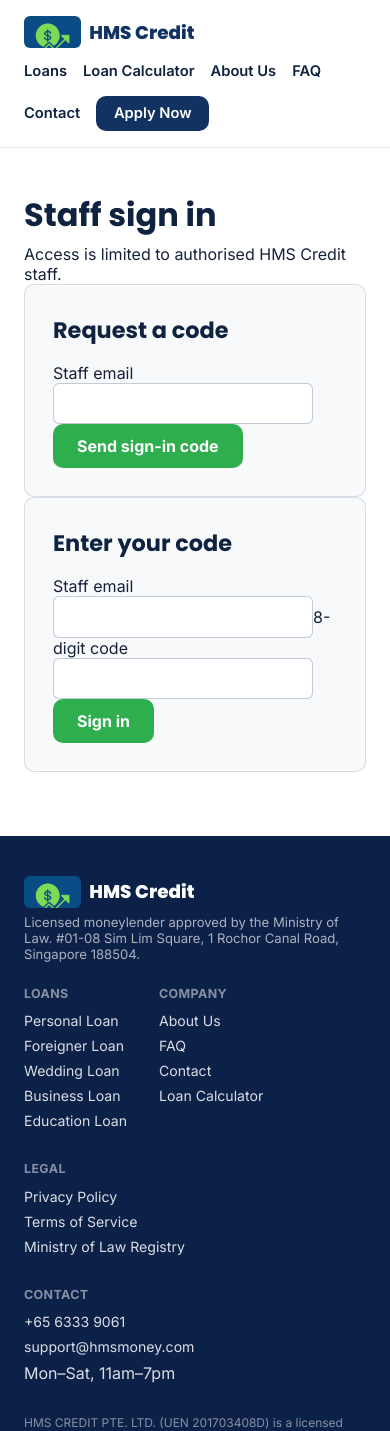
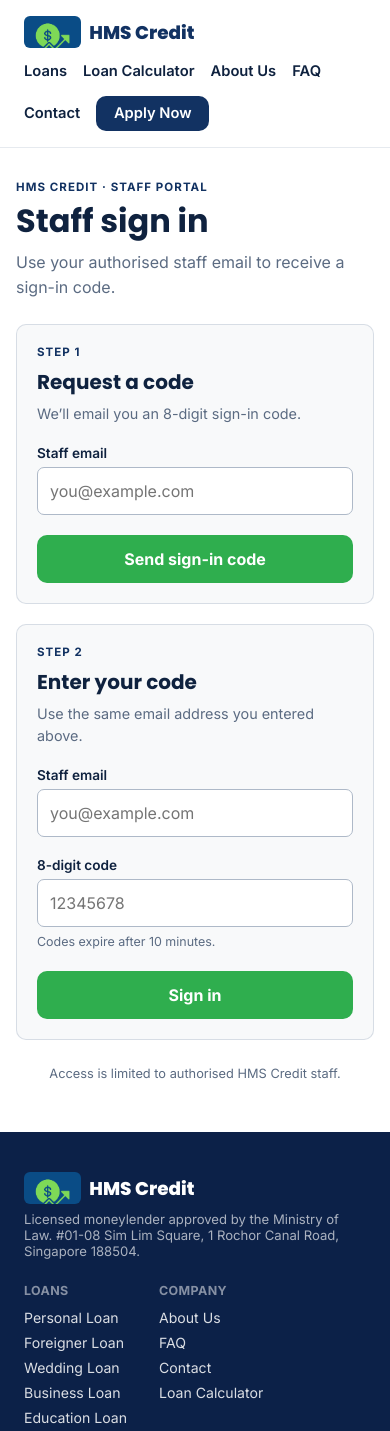
Before and after one commit to zhuomingpeh/HMS-Credit, a Next.js app: page /staff/login in a window 390 px wide. Shown: the top 1431 px of the page. Built offline with nearby package versions, Linux system fonts and the light colour scheme; no server answers.

Commit message:
Fix staff sign-in form layout and mobile spacing

```diff
--- a/src/app/globals.css
+++ b/src/app/globals.css
@@ -798,3 +798,20 @@
 .compact-review .review-cancel { background:#b42318; color:#fff; border:1px solid #b42318; }
 .compact-review .review-cancel:hover { background:#912018; border-color:#912018; }
 .compact-review .review-cancel:focus-visible { outline:3px solid #b42318; outline-offset:3px; }
+
+/* Staff authentication forms use a narrow, vertically stacked layout. */
+.page.staff-login { max-width:560px; padding:48px 24px 64px; }
+.staff-login-heading { margin-bottom:24px; }
+.staff-login-eyebrow,.staff-step { display:block; font-size:.72rem; font-weight:700; letter-spacing:.09em; color:var(--brand-navy); margin-bottom:8px; }
+.staff-login-heading p,.staff-login-form p,.staff-login-form small,.staff-login-footer { color:var(--brand-body); line-height:1.55; }
+.staff-login-steps { display:grid; gap:20px; }
+.staff-login-form { display:grid; gap:20px; padding:24px; }
+.staff-login-form h2 { margin-bottom:6px; font-size:1.25rem; }
+.staff-login-form p { font-size:.9rem; }
+.staff-login-form .field { margin:0; min-width:0; }
+.staff-login-form input { display:block; width:100%; min-width:0; min-height:48px; font-size:16px; padding:12px; border:1px solid #aeb9c8; border-radius:7px; background:#fff; }
+.staff-login-form .button { width:100%; min-height:48px; justify-content:center; }
+.staff-login-form small { font-size:.78rem; }
+.staff-login-notice { margin-bottom:20px; padding:14px 16px; background:#eef6ef; border:1px solid #b9d9bf; border-radius:8px; line-height:1.5; }
+.staff-login-footer { margin-top:24px; text-align:center; font-size:.8rem; }
+@media(max-width:480px) { .page.staff-login { padding:32px 16px 48px; } .staff-login-form { padding:20px; } }
--- a/src/app/staff/login/page.tsx
+++ b/src/app/staff/login/page.tsx
@@ -2,10 +2,23 @@
 export const metadata = { title: "Staff Sign In", robots: { index: false, follow: false } };
 export default async function StaffLogin({ searchParams }: { searchParams: Promise<{ sent?: string; error?: string }> }) {
   const state = await searchParams;
-  return <main className="page"><h1>Staff sign in</h1><p>Access is limited to authorised HMS Credit staff.</p>
-    {state.sent && <p role="status">If this address is authorised, a code has been sent. Please wait one minute before requesting another.</p>}
-    {state.error && <p role="alert">The code is invalid or expired. Request a new code and try again.</p>}
-    <form className="card" action={requestStaffCode}><h2>Request a code</h2><label htmlFor="requestEmail">Staff email</label><input id="requestEmail" type="email" name="email" required autoComplete="email" /><button className="button">Send sign-in code</button></form>
-    <form className="card" action={verifyStaffCode}><h2>Enter your code</h2><label htmlFor="verifyEmail">Staff email</label><input id="verifyEmail" type="email" name="email" required autoComplete="email" /><label htmlFor="code">8-digit code</label><input id="code" name="code" inputMode="numeric" pattern="[0-9]{8}" required maxLength={8} autoComplete="one-time-code" /><button className="button">Sign in</button></form>
+  return <main className="page staff-login">
+    <header className="staff-login-heading"><span className="staff-login-eyebrow">HMS CREDIT · STAFF PORTAL</span><h1>Staff sign in</h1><p>Use your authorised staff email to receive a sign-in code.</p></header>
+    {state.sent && <p className="staff-login-notice" role="status">If this address is authorised, a code has been sent. Please wait one minute before requesting another.</p>}
+    {state.error && <p className="error-banner" role="alert">The code is invalid or expired. Request a new code and try again.</p>}
+    <div className="staff-login-steps">
+      <form className="card staff-login-form" action={requestStaffCode}>
+        <div><span className="staff-step">STEP 1</span><h2>Request a code</h2><p>We’ll email you an 8-digit sign-in code.</p></div>
+        <div className="field"><label htmlFor="requestEmail">Staff email</label><input id="requestEmail" type="email" name="email" required autoComplete="email" placeholder="you@example.com" /></div>
+        <button className="button" type="submit">Send sign-in code</button>
+      </form>
+      <form className="card staff-login-form" action={verifyStaffCode}>
+        <div><span className="staff-step">STEP 2</span><h2>Enter your code</h2><p>Use the same email address you entered above.</p></div>
+        <div className="field"><label htmlFor="verifyEmail">Staff email</label><input id="verifyEmail" type="email" name="email" required autoComplete="email" placeholder="you@example.com" /></div>
+        <div className="field"><label htmlFor="code">8-digit code</label><input id="code" name="code" inputMode="numeric" pattern="[0-9]{8}" required minLength={8} maxLength={8} autoComplete="one-time-code" placeholder="12345678" aria-describedby="codeHelp" /><small id="codeHelp">Codes expire after 10 minutes.</small></div>
+        <button className="button" type="submit">Sign in</button>
+      </form>
+    </div>
+    <p className="staff-login-footer">Access is limited to authorised HMS Credit staff.</p>
   </main>;
 }
```
